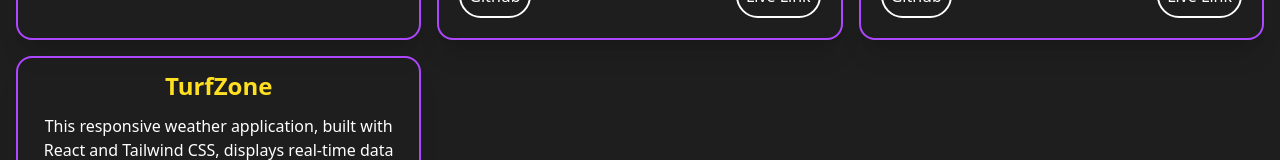
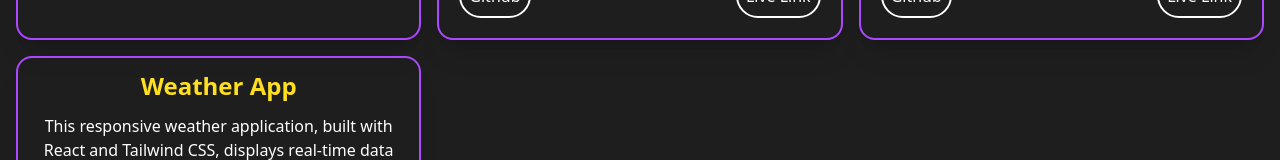
Before and after one commit to vedant-chautiwar/Portfolio_Vedant, a React (Vite) app: page /project in a window 1280 px wide. Shown: the part 468-628 px from the top of the page. Built offline with nearby package versions, Linux system fonts and the light colour scheme.

Commit message:
Updated project files

```diff
--- a/src/section/Projects.jsx
+++ b/src/section/Projects.jsx
@@ -48,7 +48,7 @@
 
       <div className="flex flex-col border-2 border-purple-500 p-3 gap-3 text-white rounded-2xl shadow-xl">
         <div className='flex flex-col gap-3 text-center'>
-          <h1 className='text-2xl font-bold text-yellow-300'>TurfZone</h1>
+          <h1 className='text-2xl font-bold text-yellow-300'>Weather App</h1>
           <p>
             This responsive weather application, built with React and Tailwind CSS, displays real-time data using the OpenWeather API. It features a clean single-page layout where users can search any city to view temperature, humidity, wind speed, and conditions. The UI is fully frontend-based and adapts smoothly across mobile, tablet, and desktop screens.
           </p>
```
